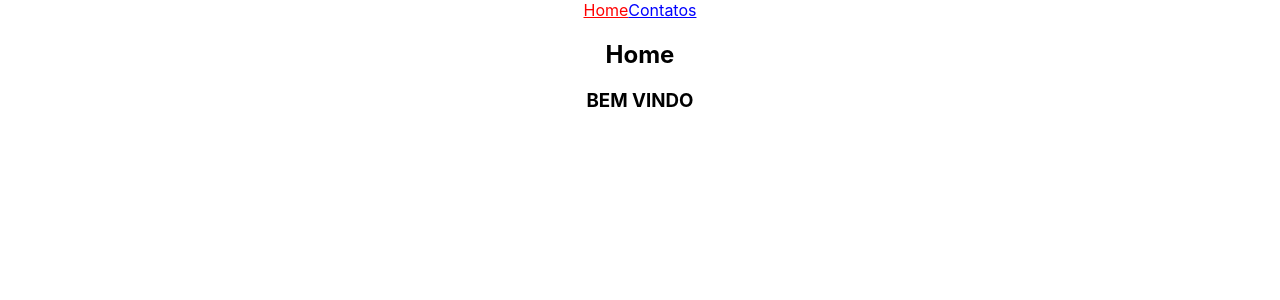
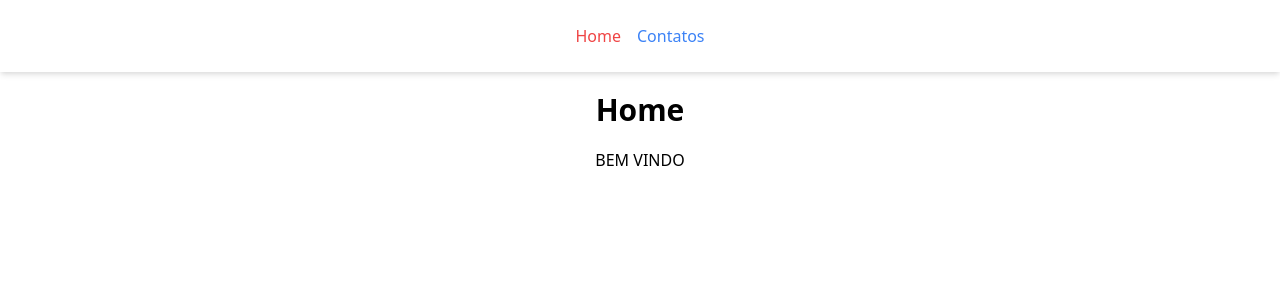
Before and after one commit to NelsonBaez/ProvaUniamerica4o3-Front, a React (Create React App) app: page / in a window 1280 px wide. Shown: the top 300 px of the page. Built offline with nearby package versions, Linux system fonts and the light colour scheme.

Commit message:
estilizado um poquin

```diff
--- /dev/null
+++ b/craco.config.js
@@ -0,0 +1,10 @@
+module.exports = {
+  style: {
+    postcss: {
+      plugins: [
+        require('tailwindcss'),
+        require('autoprefixer'),
+      ],
+    },
+  },
+}
--- a/src/App.js
+++ b/src/App.js
@@ -5,12 +5,14 @@ import './App.css';
 
 function App() {
   return (
-    <div className="App">
-      <nav>
-        <NavLink className={({ isActive }) => isActive ? "red" : "blue"}  to='/'>Home</NavLink>
-        <NavLink className={({ isActive }) => isActive ? "red" : "blue"} id="link-contatos" to='/contatos'>Contatos</NavLink>
+    <div>
+      <nav className="p-6 max-w-full text-center  bg-white shadow-md ">
+        <NavLink className={({ isActive }) => isActive ? "text-red-500 mx-2" : "text-blue-500 mx-2"}  to='/'>Home</NavLink>
+        <NavLink className={({ isActive }) => isActive ? "text-red-500 mx-2" : "text-blue-500 mx-2"} id="link-contatos" to='/contatos'>Contatos</NavLink>
       </nav>
-      <Outlet />
+      <div className="max-w-full text-center mt-5">
+        <Outlet />
+      </div>
     </div>
   );
 }
--- a/src/components/Contact/Contact.jsx
+++ b/src/components/Contact/Contact.jsx
@@ -45,24 +45,25 @@ export default function Contact(){
   }, [params.contactId]);
 
   return (
-    <div>
+    <div className="flex flex-col flex-wrap ">
       <h2>Contato: { contact.name ?? error}</h2>
-      <form action="">
-        <div>
+      <form action="" >
+        <div className="m-3 flex-1">
           <label>Nome: </label>
-          <input type="text" name="name" value={contact.name} onChange={handleInputChange}/>
+          <input className="p-2 rounded" type="text" name="name" value={contact.name} onChange={handleInputChange}/>
         </div>
-        <div>
+        <div className="m-3">
           <label>Email: </label>
-          <input type="text" name="email" value={contact.email} onChange={handleInputChange}
+          <input className="p-2 rounded"  type="text" name="email" value={contact.email} onChange={handleInputChange}
           />
         </div>
-        <div>
+        <div className="m-3">
           <label>Telefone: </label>
-          <input type="text" name="phone" value={contact.phone} onChange={handleInputChange} />
+          <input className="p-2 rounded"  type="text" name="phone" value={contact.phone} onChange={handleInputChange} />
         </div>
         <div>
           <button
+            className="p-2 bg-blue-100 rounded m-1"
             onClick={() => {
               updateContact(contact.id);
               navigate('/contatos');
@@ -71,6 +72,7 @@ export default function Contact(){
             Atualizar
           </button>
           <button
+            className="p-2 bg-red-100 rounded m-1"
             onClick={() => {
               deleteContact(contact.id);
               navigate('/contatos');
--- a/src/components/ContactLink/ContactLink.jsx
+++ b/src/components/ContactLink/ContactLink.jsx
@@ -6,9 +6,9 @@ export default function ContactLink({contact}){
   const {id, name} = contact;
 
   return (
-    <div>
+    <div >
       <NavLink
-        className={({ isActive }) => isActive ? "red" : "blue"}
+        className={({ isActive }) => isActive ? "text-red-400" : "text-blue-400"}
         data-testid={`link-${id}`}
         id={`contato-${id}`}
         to={`/contatos/${id}`}>
--- a/src/components/ContactList/ContactList.jsx
+++ b/src/components/ContactList/ContactList.jsx
@@ -25,8 +25,8 @@ export default function ContactList(){
   }, [history]);
 
   return (
-    <div>
-      <div>
+    <div className="flex flex-row flex-wrap container text-center mx-auto shadow-md">
+      <div className="p-5 border-r-2 text-xl bg-green-200">
           <ContactLink key="new" contact={newContact}  />
         {
           contacts.map((contact) => {
@@ -34,7 +34,9 @@ export default function ContactList(){
           })
         }
       </div>
+      <div className="flex-1 p-5 bg-gray-100">
         <Outlet />
+      </div>
     </div>
   )
 };
--- a/src/components/NewContact/NewContact.jsx
+++ b/src/components/NewContact/NewContact.jsx
@@ -26,24 +26,25 @@ export default function NewContact(){
   }
 
   return (
-    <div>
+    <div className="flex flex-col flex-wrap ">
       <h2>Novo Contato { error}</h2>
       <form action="">
-        <div>
+        <div className="m-3 flex-1">
           <label>Nome: </label>
-          <input type="text" name="name" value={contact.name} onChange={handleInputChange}/>
+          <input className="p-2 rounded" type="text" name="name" value={contact.name} onChange={handleInputChange}/>
         </div>
-        <div>
+        <div className="m-3 flex-1">
           <label>Email: </label>
-          <input type="text" name="email" value={contact.email} onChange={handleInputChange}
+          <input className="p-2 rounded" type="text" name="email" value={contact.email} onChange={handleInputChange}
           />
         </div>
-        <div>
+        <div className="m-3 flex-1">
           <label>Telefone: </label>
-          <input type="text" name="phone" value={contact.phone} onChange={handleInputChange} />
+          <input className="p-2 rounded" type="text" name="phone" value={contact.phone} onChange={handleInputChange} />
         </div>
         <div>
           <button
+            className="p-2 bg-green-100 rounded m-1"
             id="cadastrar"
             onClick={() => {
               createContact(contact);
--- a/src/index.css
+++ b/src/index.css
@@ -1,13 +1,3 @@
-body {
-  margin: 0;
-  font-family: -apple-system, BlinkMacSystemFont, 'Segoe UI', 'Roboto', 'Oxygen',
-    'Ubuntu', 'Cantarell', 'Fira Sans', 'Droid Sans', 'Helvetica Neue',
-    sans-serif;
-  -webkit-font-smoothing: antialiased;
-  -moz-osx-font-smoothing: grayscale;
-}
-
-code {
-  font-family: source-code-pro, Menlo, Monaco, Consolas, 'Courier New',
-    monospace;
-}
+@tailwind base;
+@tailwind components;
+@tailwind utilities;
--- a/src/routes/contacts.jsx
+++ b/src/routes/contacts.jsx
@@ -4,7 +4,7 @@ import ContactList from '../components/ContactList/ContactList';
 export default function Contacts(){
   return (
     <main>
-      <h2>Contatos</h2>
+      <h2 className="font-bold my-5 text-3xl">Contatos</h2>
       <ContactList />
     </main>
   );
--- a/src/routes/home.jsx
+++ b/src/routes/home.jsx
@@ -3,7 +3,7 @@ import React from 'react';
 export default function Home(){
   return (
     <main>
-      <h2>Home</h2>
+      <h2 className="font-bold my-5 text-3xl">Home</h2>
       <h3>BEM VINDO</h3>
     </main>
   );
--- /dev/null
+++ b/tailwind.config.js
@@ -0,0 +1,11 @@
+module.exports = {
+  purge: ['./src/**/*.{js,jsx,ts,tsx}', './public/index.html'],
+  darkMode: false, // or 'media' or 'class'
+  theme: {
+    extend: {},
+  },
+  variants: {
+    extend: {},
+  },
+  plugins: [],
+}
```
Also changed, not shown: package.json (+8 -4 lines), 1 other file (tests, documents, lock files or other folders).
